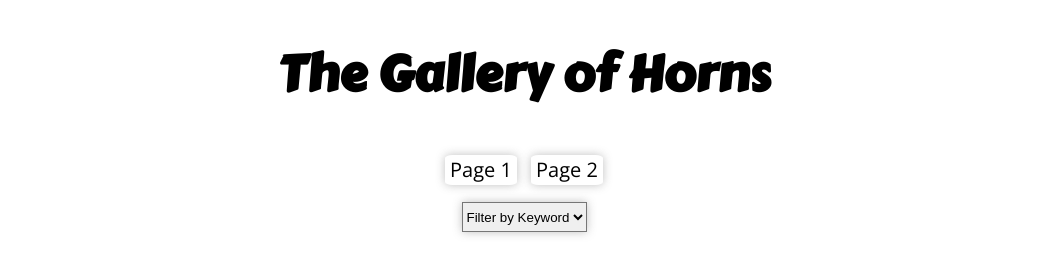
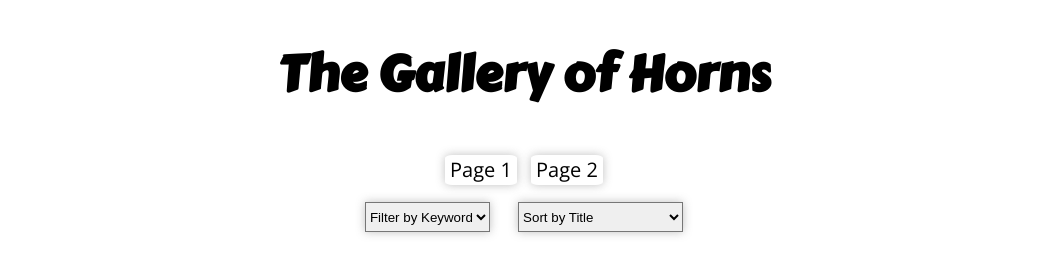
Before and after one commit to NaamaBarIlan/gallery-of-horns, a plain HTML site: page index.html in a window 1280 px wide. Shown: the top 271 px of the page, without its empty margins (116-1173 px from the left). Drawn offline with nearby package versions, Linux system fonts and the light colour scheme.

Commit message:
Added sort button

```diff
--- a/css/modules.css
+++ b/css/modules.css
@@ -1,5 +1,5 @@
 
-#filter-button {
+select {
     box-shadow: 0 0 10px #7777;
     height: 30px;
     margin: 12px;
--- a/index.html
+++ b/index.html
@@ -28,11 +28,16 @@
           <li data-page="1">Page 1</li>
           <li data-page="2">Page 2</li>
         </ul>
+
       </nav>
 
       <select id="filter-button">
         <option value="default">Filter by Keyword</option>
       </select>
+
+      <select id="sort-button">
+          <option value="default">Sort by Title</option>
+        </select>
 
     </header>
     <main>
--- a/js/app.js
+++ b/js/app.js
@@ -10,8 +10,8 @@ function loadData(pageNum){
 
   const success = images => {
     displayPage(images);
-    // console.log(images);
   }
+
   // const success = images => console.log(images);
   const failure = error => console.error(error);
 
@@ -43,14 +43,15 @@ function displayPage(images) {
 
   });
 
-  makeDropDown(images);
+  makeFilterDropDown(images);
+  makeSortDropDown();
 }
 
-function makeDropDown(images){
+function makeFilterDropDown(images){
   // create an array to hold keywords
   const keywordsArray = [];
 
-  console.log('makedropdown keywordsArray', keywordsArray);
+  // console.log('makedropdown keywordsArray', keywordsArray);
 
   // we need to push all keywords into the keyword array
 
@@ -63,15 +64,19 @@ function makeDropDown(images){
   });
 
   keywordsArray.forEach((arrayElement) => {
-    $('select').append($('<option>', {value: arrayElement, text: arrayElement}))
+    $('#filter-button').append($('<option>', {value: arrayElement, text: arrayElement}))
   });
 
-  // console.log('keywords arr', keywordsArray);
+  // $('#sort-button').append($('<option>', {text: 'Sort by number of horns'}))
 
   // Event Listeners:
 
-  $('select').on('change', handleFilterChange);
+  $('#filter-button').on('change', handleFilterChange);
   $('nav li').on('click', handlePageNum);
+}
+
+function makeSortDropDown() {
+  $('#sort-button').append($('<option>', {text: 'Sort by number of horns'}))
 }
 
 // Filter menu event handler:
```
